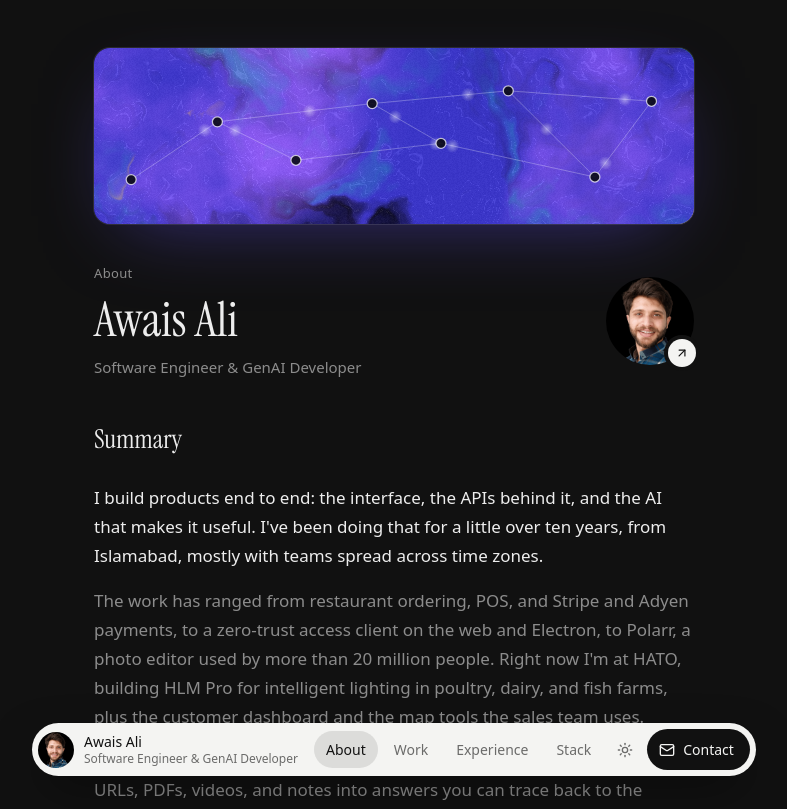
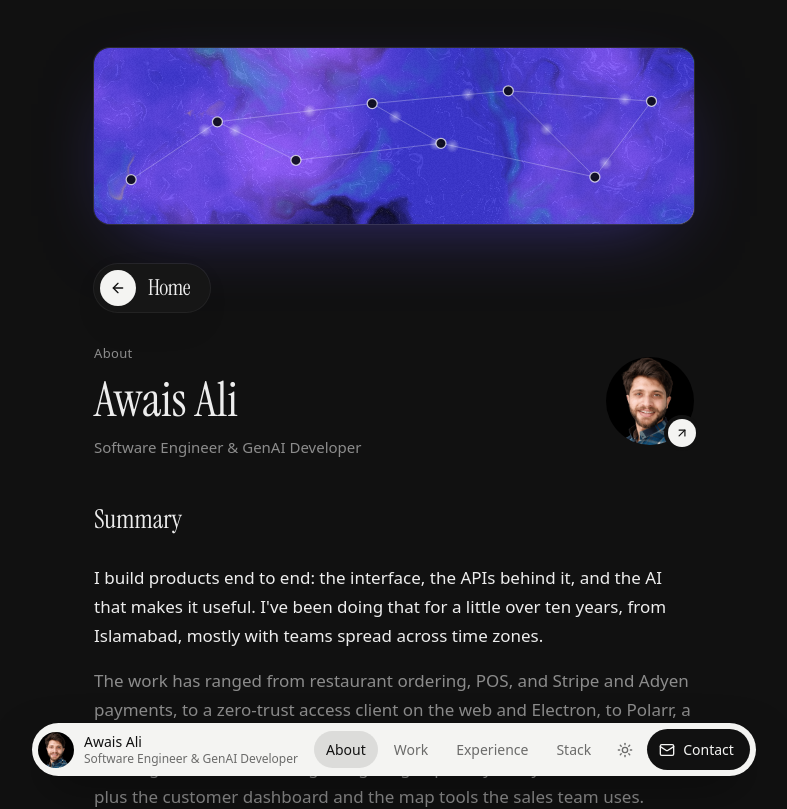
Before and after one commit to awaisaly/awaisali-portfolio, a Next.js app: page /about in a window 1280 px wide. Shown: the top 809 px of the page, without its empty margins (246-1033 px from the left). Built offline with nearby package versions, Linux system fonts and the light colour scheme; no server answers.

Commit message:
Make dashboards, charts, and reports a first-class skill, and give About and Uses a way back home.

```diff
--- a/app/about/page.tsx
+++ b/app/about/page.tsx
@@ -7,6 +7,7 @@ import { Banner } from '../components/Banner';
 import { ConnectLinks } from '../components/ConnectLinks';
 import { GitHubMark, LinkedInMark } from '../components/BrandIcons';
 import { Dock } from '../components/Dock';
+import { HomeLink } from '../components/HomeLink';
 import { profile } from '../profile';
 
 export const metadata: Metadata = {
@@ -88,7 +89,10 @@ export default function AboutPage() {
         <Banner className='enter' />
 
         <header className='mt-10'>
-          <div className='flex items-center justify-between gap-6'>
+          <div className='enter' style={delay(40)}>
+            <HomeLink />
+          </div>
+          <div className='mt-8 flex items-center justify-between gap-6'>
             <div>
               <p className='enter-blur text-[13px] tracking-wide text-muted' style={delay(80)}>
                 About
--- /dev/null
+++ b/app/components/HomeLink.tsx
@@ -0,0 +1,27 @@
+import Link from 'next/link';
+import { ArrowLeft } from 'lucide-react';
+
+const ease = 'ease-[cubic-bezier(0.22,1,0.36,1)]';
+
+export function HomeLink() {
+  return (
+    <Link
+      href='/'
+      className={`group inline-flex items-center gap-3 rounded-full bg-surface py-1.5 pl-1.5 pr-5 text-foreground ring-1 ring-line shadow-[0_14px_40px_-22px_rgba(0,0,0,0.65)] transition duration-300 ${ease} hover:bg-dock hover:text-dock-foreground hover:ring-transparent active:scale-[0.98]`}
+    >
+      <span
+        className={`relative grid h-9 w-9 shrink-0 place-items-center overflow-hidden rounded-full bg-dock text-dock-foreground transition duration-300 ${ease} group-hover:bg-dock-foreground group-hover:text-dock`}
+      >
+        <ArrowLeft
+          className={`h-4 w-4 transition duration-500 ${ease} group-hover:-translate-x-6 group-hover:opacity-0`}
+          aria-hidden='true'
+        />
+        <ArrowLeft
+          className={`absolute h-4 w-4 translate-x-6 opacity-0 transition duration-500 ${ease} group-hover:translate-x-0 group-hover:opacity-100`}
+          aria-hidden='true'
+        />
+      </span>
+      <span className='font-serif text-[22px] leading-none tracking-[-0.02em]'>Home</span>
+    </Link>
+  );
+}
--- a/app/llms-full.txt/route.ts
+++ b/app/llms-full.txt/route.ts
@@ -34,6 +34,7 @@ export function GET() {
     '- Frontend: React, TypeScript, Next.js, Redux, Hooks, Context API',
     '- Backend/API: Node.js, REST APIs, Python Flask, ASP.NET working knowledge',
     '- Data: PostgreSQL, MongoDB, MySQL, SQL Server, API-backed reporting/admin workflows',
+    '- Analytics: dashboards, charts, and reports',
     '- GenAI: grounded knowledge products, citation-backed answers, semantic recall, AI developer tools, agent workflows',
     '- Architecture: maintainable component systems, API contracts, predictable state, clean patterns at scale',
     '- Performance & UX: smooth interactions, profiling, iterative refinement',
--- a/app/llms.txt/route.ts
+++ b/app/llms.txt/route.ts
@@ -30,6 +30,7 @@ export function GET() {
     '## Core skills',
     '- React, TypeScript, Next.js, Redux, Node.js',
     '- Full-stack product engineering: APIs, data flows, admin tools, integrations',
+    '- Analytics: dashboards, charts, and reports',
     '- GenAI: grounded answers, semantic recall, AI developer tools, agent workflows',
     '- Architecture, performance, accessibility',
     '- Payments & POS: Stripe, Adyen',
--- a/app/page.tsx
+++ b/app/page.tsx
@@ -302,6 +302,10 @@ const stack: { group: string; core: string[]; also?: string[] }[] = [
     also: ['GIS maps', 'WebGL'],
   },
   {
+    group: 'Analytics',
+    core: ['Dashboards', 'Charts', 'Reports'],
+  },
+  {
     group: 'Backend',
     core: ['Node.js', 'PostgreSQL', 'MongoDB', 'REST APIs'],
     also: ['Python Flask', 'ASP.NET', 'MySQL', 'SQL Server'],
@@ -465,6 +469,9 @@ export default function Home() {
       'Citation-backed AI',
       'POS systems',
       'Payment integrations',
+      'Dashboards',
+      'Charts',
+      'Reports',
     ],
     hasOccupation: [
       { '@type': 'Occupation', name: 'Creator' },
--- a/app/uses/page.tsx
+++ b/app/uses/page.tsx
@@ -4,6 +4,7 @@ import type { CSSProperties } from 'react';
 import { Banner } from '../components/Banner';
 import { ConnectLinks } from '../components/ConnectLinks';
 import { Dock } from '../components/Dock';
+import { HomeLink } from '../components/HomeLink';
 import { profile } from '../profile';
 
 export const metadata: Metadata = {
@@ -96,7 +97,10 @@ export default function UsesPage() {
         <Banner className='enter' />
 
         <header className='mt-10'>
-          <p className='enter-blur text-[13px] tracking-wide text-muted' style={delay(80)}>
+          <div className='enter' style={delay(40)}>
+            <HomeLink />
+          </div>
+          <p className='enter-blur mt-8 text-[13px] tracking-wide text-muted' style={delay(80)}>
             Uses
           </p>
           <h1
```
Also changed, not shown: 1 other file (tests, documents, lock files or other folders).
